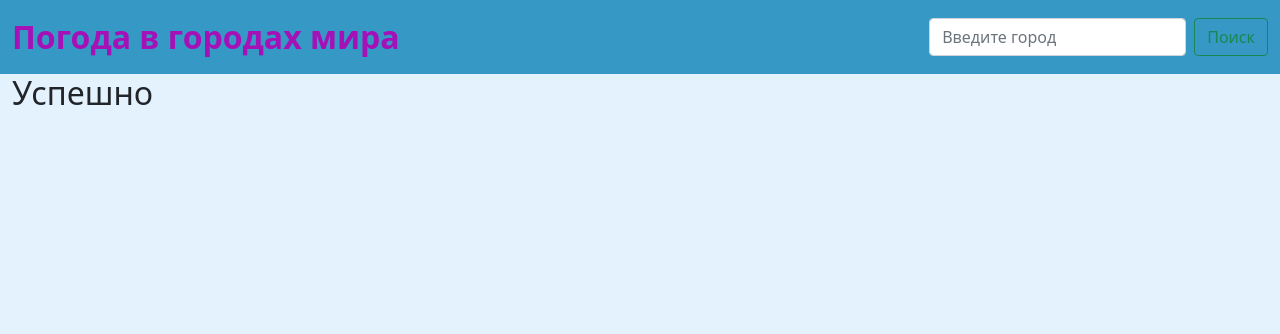
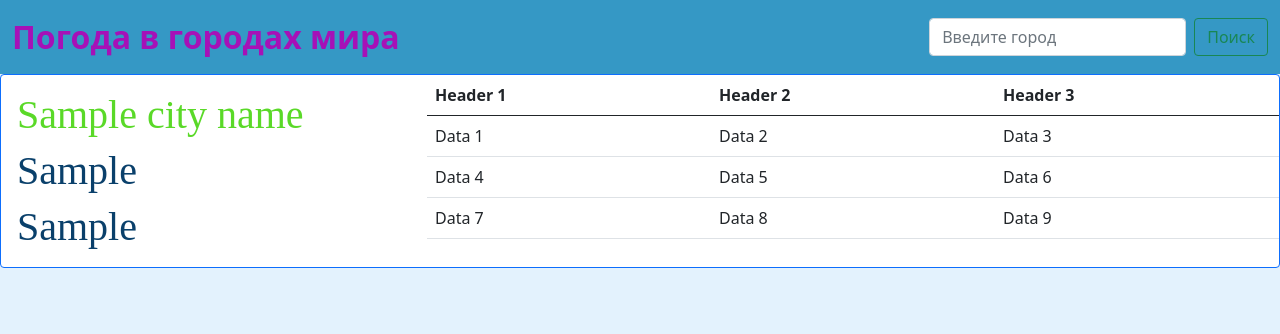
Before and after one commit to AleksandrElizarov/meteo, a Django app: template meteo/meteo_app/templates/meteo_success.html in a window 1280 px wide. Shown: the top 334 px of the page. Run offline with Django 3.2, Linux system fonts and the light colour scheme; the template is opened without the code that fills it: most values are stand-ins (such as "Sample title", 1, 10 or a date in 2020); some libraries are stand-ins or nearby versions.

Commit message:
Feat: add html code

```diff
--- a/meteo/meteo_app/static/css/style_meteo.css
+++ b/meteo/meteo_app/static/css/style_meteo.css
@@ -9,6 +9,18 @@ body{
     font-size: xx-large !important;
     font-weight: bold;
 }
+.card-title{
+    font-family: "Wide Latin"!important;
+    color: #5ad928!important;
+}
+.card-text{
+    font-family: Mistral!important;
+    color: #0a406b !important;
+}
+
+
+
+
 
 #text_resp_fail{
     color: #cbb94a !important;
--- a/meteo/meteo_app/templates/meteo_success.html
+++ b/meteo/meteo_app/templates/meteo_success.html
@@ -1,9 +1,43 @@
 {% extends 'meteo_main.html' %}
 
 {% block content %}
-    <div class="container-fluid">
-        <h2>
-            Успешно
-        </h2>
+<div class="card border-primary">
+  <div class="row g-0">
+    <div class="col-md-4">
+      <div class="card-body">
+        <h1 class="card-title">{{city_name}}</h1>
+        <h1 class="card-text">{{first_day}}</h1>
+        <h1 class="card-text">{{first_month}}</h1>
+      </div>
     </div>
+    <div class="col-md-8">
+      <table class="table">
+        <thead>
+          <tr>
+            <th scope="col">Header 1</th>
+            <th scope="col">Header 2</th>
+            <th scope="col">Header 3</th>
+          </tr>
+        </thead>
+        <tbody>
+          <tr>
+            <td>Data 1</td>
+            <td>Data 2</td>
+            <td>Data 3</td>
+          </tr>
+          <tr>
+            <td>Data 4</td>
+            <td>Data 5</td>
+            <td>Data 6</td>
+          </tr>
+          <tr>
+            <td>Data 7</td>
+            <td>Data 8</td>
+            <td>Data 9</td>
+          </tr>
+        </tbody>
+      </table>
+    </div>
+  </div>
+</div>
 {% endblock %}
```
Also changed, not shown: meteo/meteo_app/views.py (+25 -1 lines).
